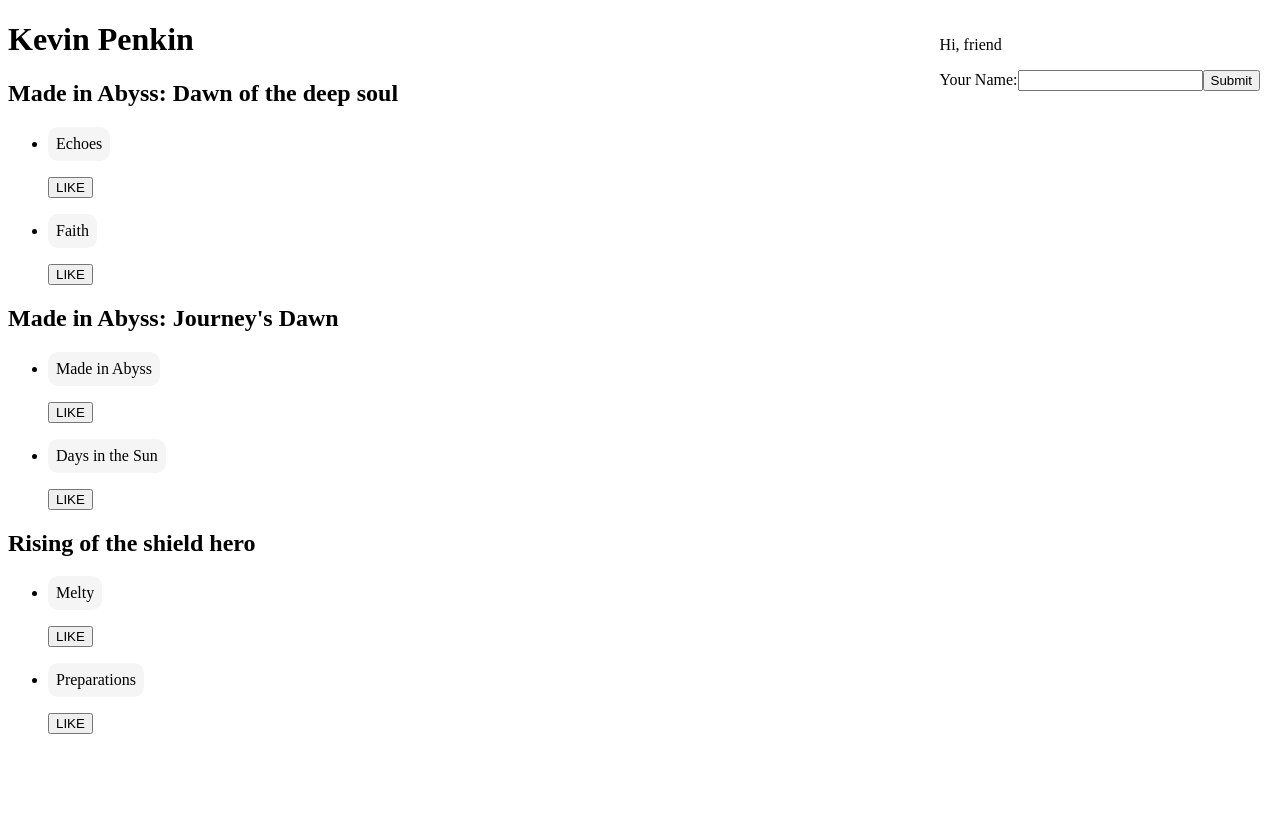
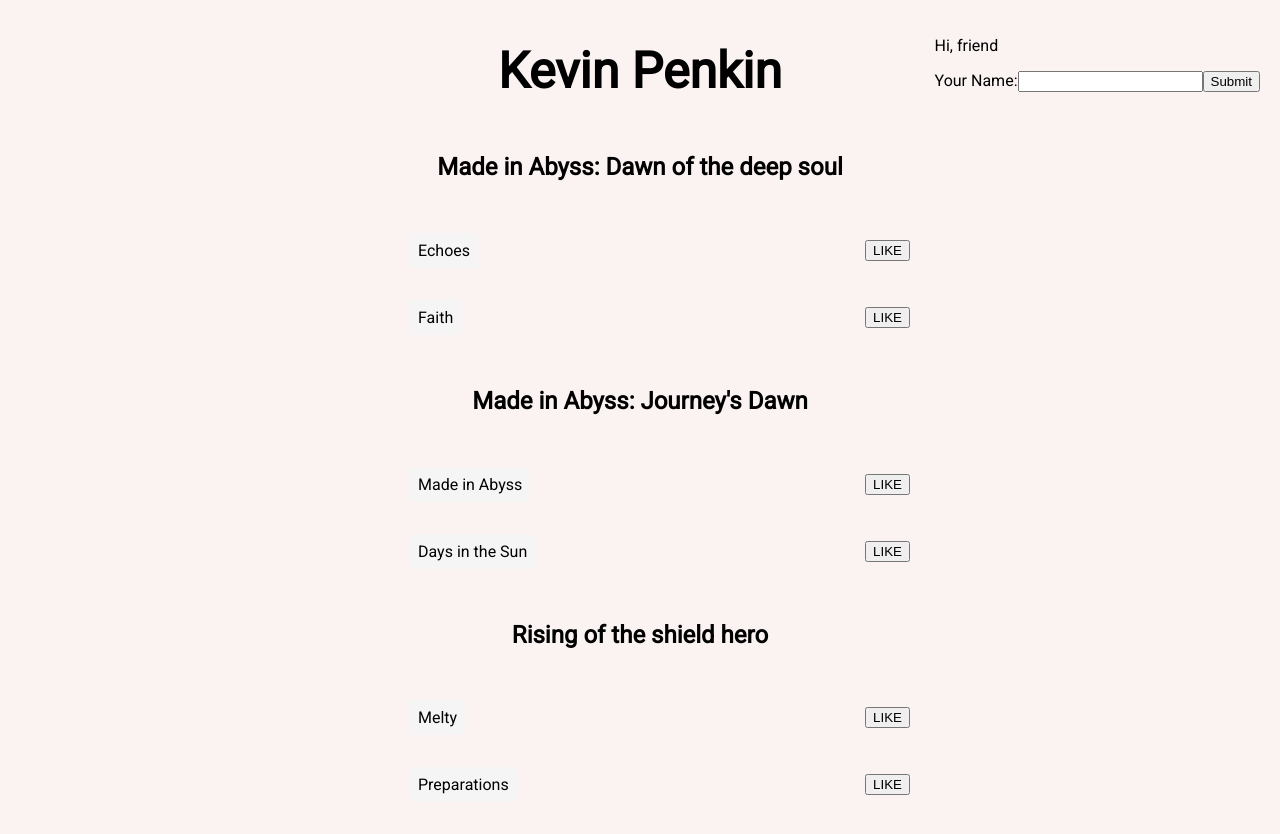
Before and after one commit to Velocima/React-practice, a React app: page / in a window 1280 px wide. Shown: the top 834 px of the page. Before the commit the page ends 800 px from the top, so only its background shows below. Built offline with nearby package versions, Linux system fonts and the light colour scheme.

Commit message:
add initial styling

```diff
--- a/src/App.js
+++ b/src/App.js
@@ -1,5 +1,6 @@
 import React, { useState } from 'react';
 import { Home } from './pages'; // targets index.js automatically
+import './style.css';
 
 const App = () => {
 	return <Home />;
--- a/src/components/Track/index.js
+++ b/src/components/Track/index.js
@@ -1,3 +1,4 @@
+import './style.css';
 import React, { useState } from 'react';
 
 export default ({ title }) => {
@@ -8,12 +9,8 @@
 
 	const titleStyle = {
 		backgroundColor: !liked ? '#f5f5f5' : '#8aff8a',
-		display: 'block',
-		padding: '0.5rem',
-		width: 'fit-content',
 		color: !liked ? 'black' : 'white',
 		fontWeight: !liked ? 'normal' : 'bold',
-		borderRadius: '10px',
 	};
 
 	return (
--- /dev/null
+++ b/src/components/Track/style.css
@@ -0,0 +1,14 @@
+li {
+	display: flex;
+	justify-content: space-between;
+	align-items: center;
+}
+
+li p {
+	padding: 8px;
+	border-radius: 5px;
+}
+
+li button {
+	height: fit-content;
+}
--- a/src/layout/Album/index.js
+++ b/src/layout/Album/index.js
@@ -1,5 +1,6 @@
 import React from 'react';
 import { Track } from '../../components';
+import './style.css';
 
 export default ({ title, trackList }) => {
 	return (
--- /dev/null
+++ b/src/layout/Album/style.css
@@ -0,0 +1,3 @@
+ul {
+	width: 500px;
+}
--- a/src/pages/Home/index.js
+++ b/src/pages/Home/index.js
@@ -1,6 +1,7 @@
 import React, { useState } from 'react';
 import { Album } from '../../layout';
 import { Greeting } from '../../components';
+import './style.css';
 
 export default () => {
 	const [titles, setTitles] = useState([
--- /dev/null
+++ b/src/pages/Home/style.css
@@ -0,0 +1,9 @@
+main {
+	display: flex;
+	flex-direction: column;
+	align-items: center;
+}
+
+h1 {
+	font-size: 50px;
+}
--- /dev/null
+++ b/src/style.css
@@ -0,0 +1,7 @@
+@import url('https://fonts.googleapis.com/css2?family=Roboto&display=swap');
+
+body {
+	font-family: 'Roboto', sans-serif;
+	min-height: 100vh;
+	background-color: rgb(251, 242, 242);
+}
```
